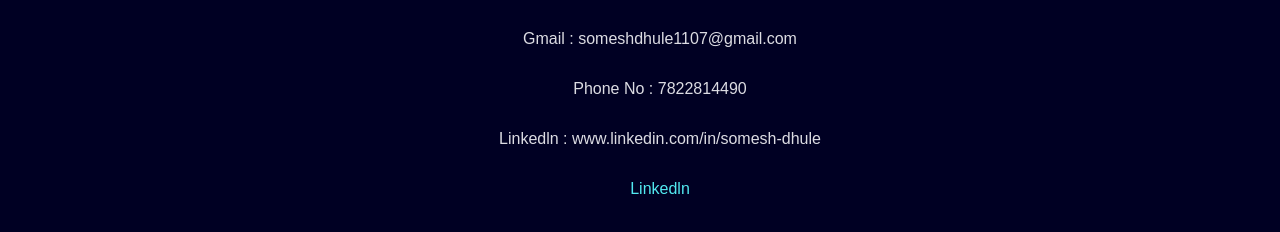
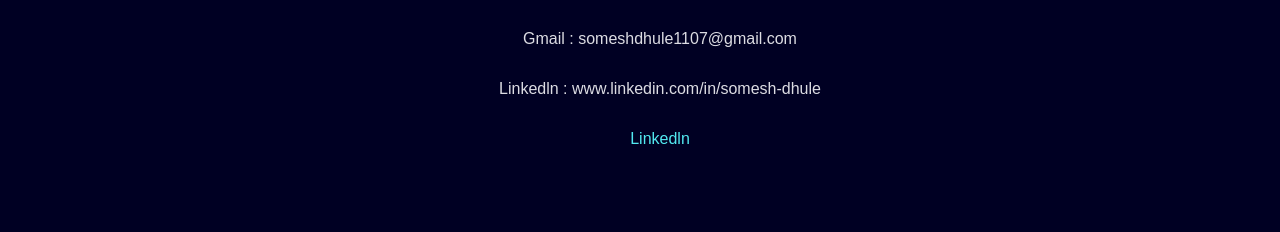
Before and after one commit to someshdhule/Potfolio, a plain HTML site: page Contact.html in a window 1280 px wide. Shown: the part 100-332 px from the top of the page. Drawn offline with Linux system fonts and the light colour scheme.

Commit message:
Update Contact.html

```diff
--- a/Contact.html
+++ b/Contact.html
@@ -61,7 +61,6 @@
            <div class="right">
             <ul>
                 <div> Gmail : someshdhule1107@gmail.com </div>
-                <div>Phone No : 7822814490</div>
                 <div>Linkedln : www.linkedin.com/in/somesh-dhule </div>
                 <li><a href="https://www.linkedin.com/in/somesh-dhule-413b67207/" > Linkedln</a></li>
 
```
